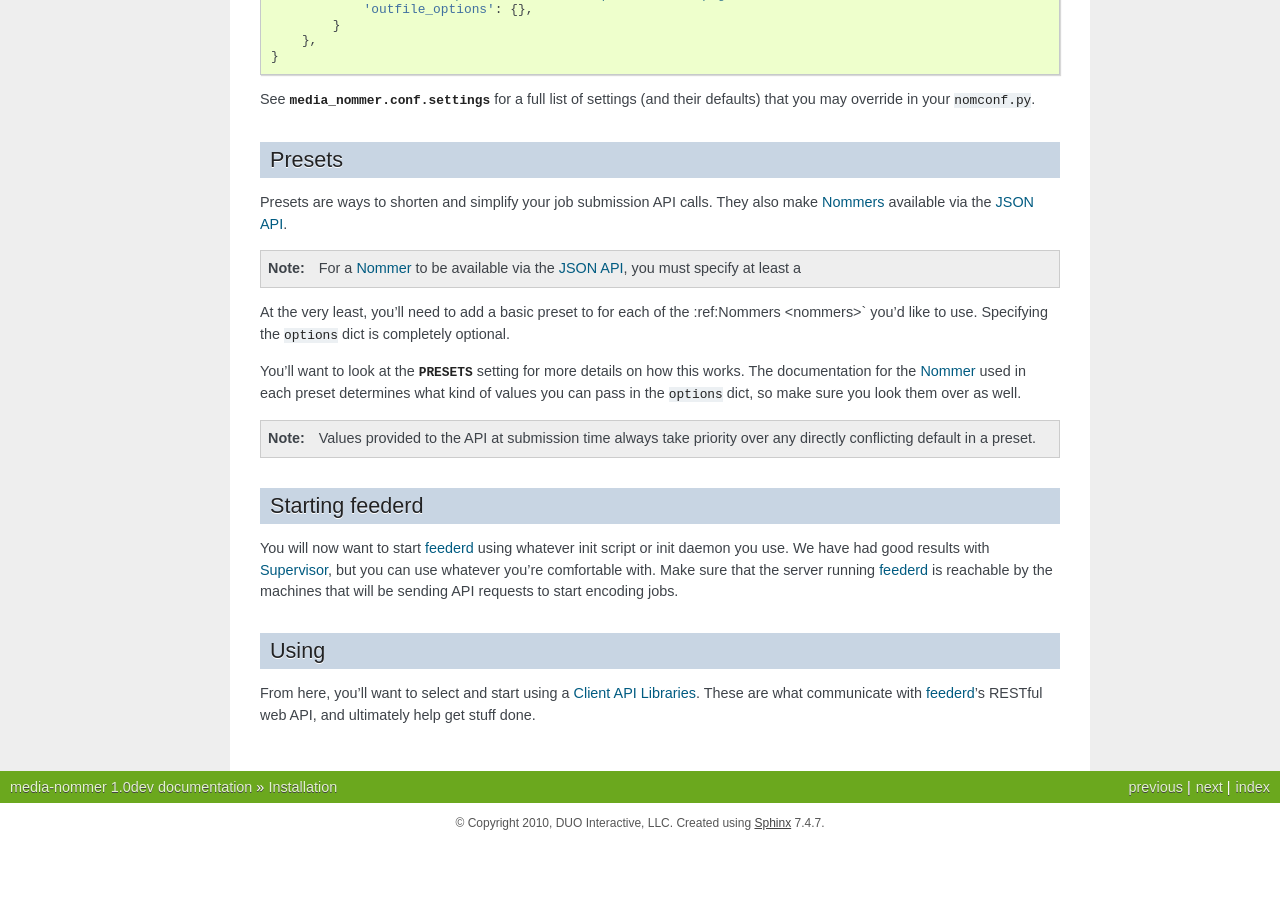
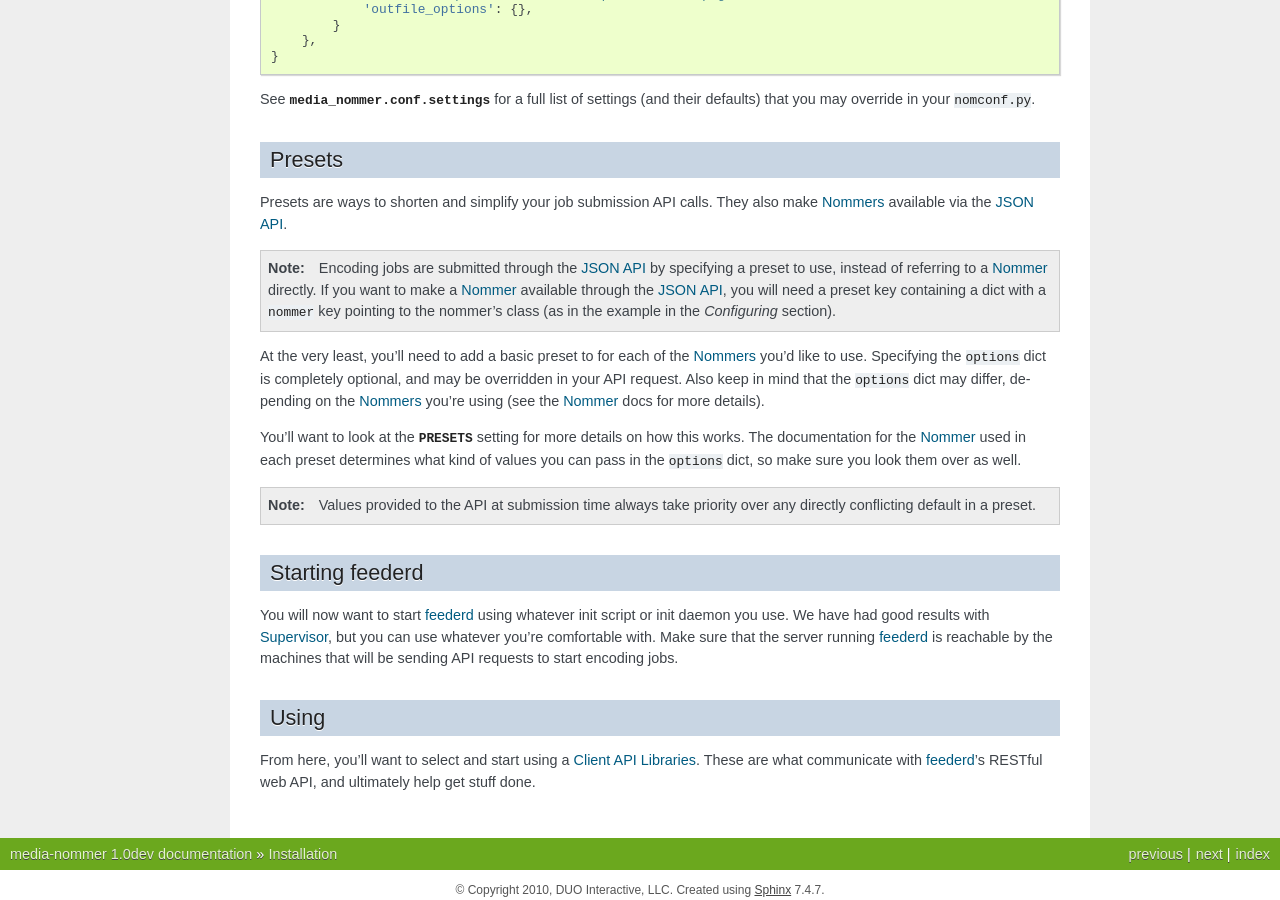
Before and after one commit to duointeractive/media-nommer, a Sphinx documentation site: the page built from doc_src/source/installation.rst, in a window 1280 px wide and 900 px high, scrolled down 1908 px. Built offline with Sphinx 7.4.7, drawn with Linux system fonts in a browser that asks for light colours; before the commit the page ends 2751 px from its top, so only the background shows below that.

Commit message:
Updating install instructions for clarity.

```diff
--- a/doc_src/source/installation.rst
+++ b/doc_src/source/installation.rst
@@ -131,12 +131,20 @@ Presets
 Presets are ways to shorten and simplify your job submission API calls. They
 also make :ref:`Nommers <nommers>` available via the :doc:`JSON API <jsonapi>`.
 
-.. note:: For a :ref:`Nommer <nommers>` to be available via the
-    :doc:`JSON API <jsonapi>`, you must specify at least a
+.. note:: Encoding jobs are submitted through the :doc:`JSON API <jsonapi>`
+    by specifying a preset to use, instead of referring to a
+    :ref:`Nommer <nommers>` directly. If you want to make a
+    :ref:`Nommer <nommers>` available through the :doc:`JSON API <jsonapi>`,
+    you will need a preset key containing a dict with a
+    ``nommer`` key pointing to the nommer's class (as in the example in the
+    *Configuring* section).
 
 At the very least, you'll need to add a basic preset to for each of the
-:ref:Nommers <nommers>` you'd like to use. Specifying the ``options`` dict
-is completely optional.
+:ref:`Nommers <nommers>` you'd like to use. Specifying the ``options`` dict
+is completely optional, and may be overridden in your API request. Also keep
+in mind that the ``options`` dict may differ, depending on the
+:ref:`Nommers <nommers>` you're using (see the
+:ref:`Nommer <nommers>` docs for more details).
 
 You'll want to look at the
 :py:data:`PRESETS <media_nommer.conf.settings.PRESETS>` setting for more
```
